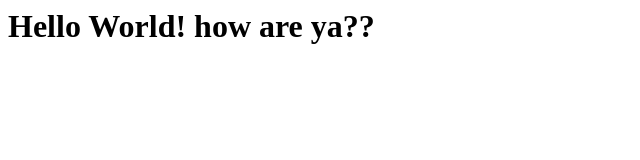
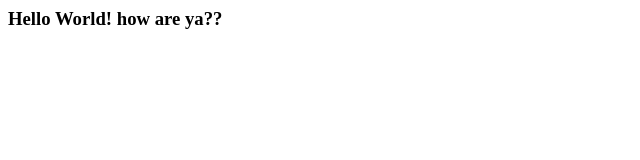
Before and after one commit to javichovicho/githubExample, a plain HTML site: page index.html in a window 1280 px wide. Shown: the whole page, without its empty margins (0-640 px from the left). Drawn offline with Linux system fonts and the light colour scheme.

Commit message:
Update index.html

```diff
--- a/index.html
+++ b/index.html
@@ -3,6 +3,6 @@
 		<title>Welcome to git!</title>
 	</head>
 	<body>
-		<h1>Hello World! how are ya??</h1>
+		<h3>Hello World! how are ya??</h3>
 	</body>
 </html>
```
